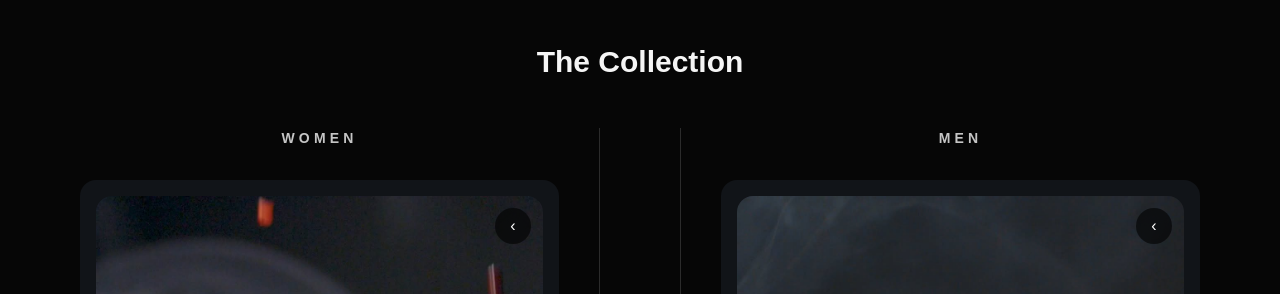
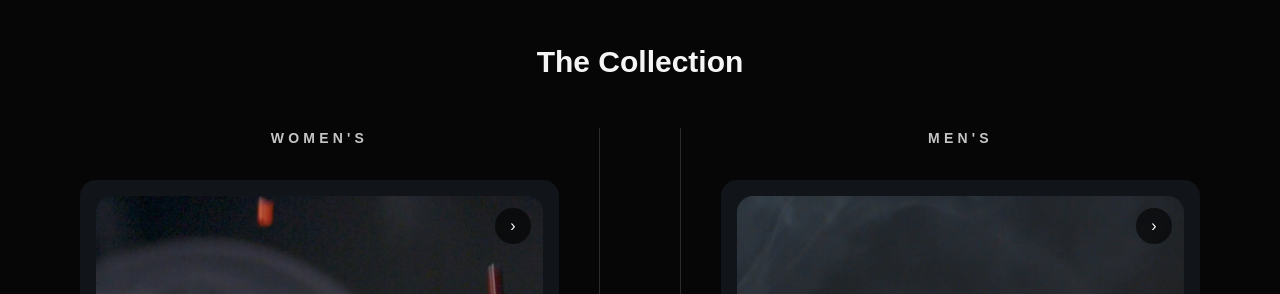
Before and after one commit to Chri2K02/ice-fragrances, a Next.js app: page / in a window 1280 px wide. Shown: the part 980-1274 px from the top of the page. Built offline with nearby package versions, Linux system fonts and the light colour scheme.

Commit message:
fix(qa): possessive Women's/Men's headers, flip arrow direction

```diff
--- a/components/ProductCard.tsx
+++ b/components/ProductCard.tsx
@@ -37,7 +37,7 @@ export function ProductCard({ product }: { product: Product }) {
           aria-label={showPhoto ? "Show video" : "Show photo"}
           className="absolute top-3 right-3 rounded-full bg-black/60 text-white w-9 h-9 grid place-items-center backdrop-blur"
         >
-          {showPhoto ? "‹" : "›"}
+          {showPhoto ? "›" : "‹"}
         </button>
       </div>
 
--- a/components/Products.tsx
+++ b/components/Products.tsx
@@ -22,7 +22,7 @@ export function Products() {
         {/* Women — left */}
         <div className="md:border-r md:border-black/15 dark:md:border-white/15 md:pr-10">
           <h3 className="mb-8 text-center text-sm font-semibold uppercase tracking-[0.3em] opacity-80">
-            Women
+            Women&apos;s
           </h3>
           <div className="grid gap-8">
             {women.map((p) => (
@@ -34,7 +34,7 @@ export function Products() {
         {/* Men — right */}
         <div className="md:border-l md:border-black/15 dark:md:border-white/15 md:pl-10">
           <h3 className="mb-8 text-center text-sm font-semibold uppercase tracking-[0.3em] opacity-80">
-            Men
+            Men&apos;s
           </h3>
           <div className="grid gap-8">
             {men.map((p) => (
```
